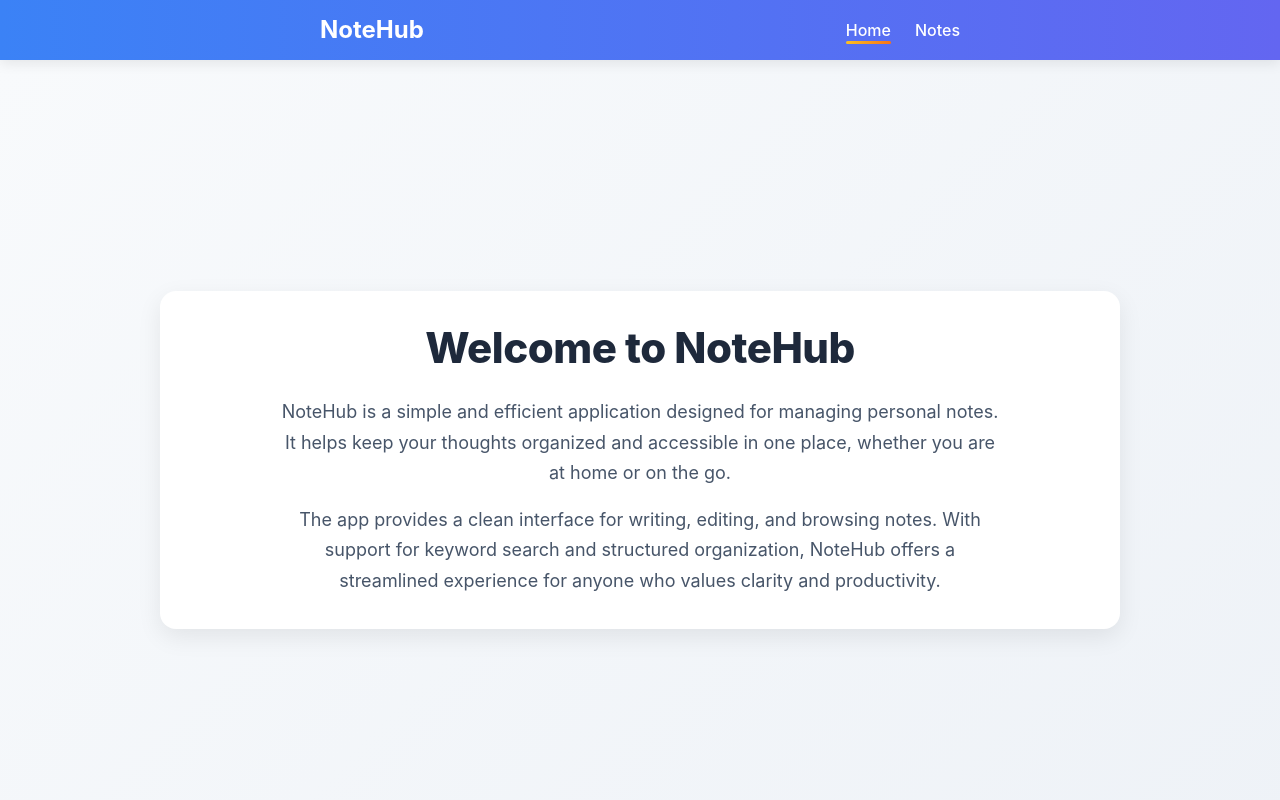
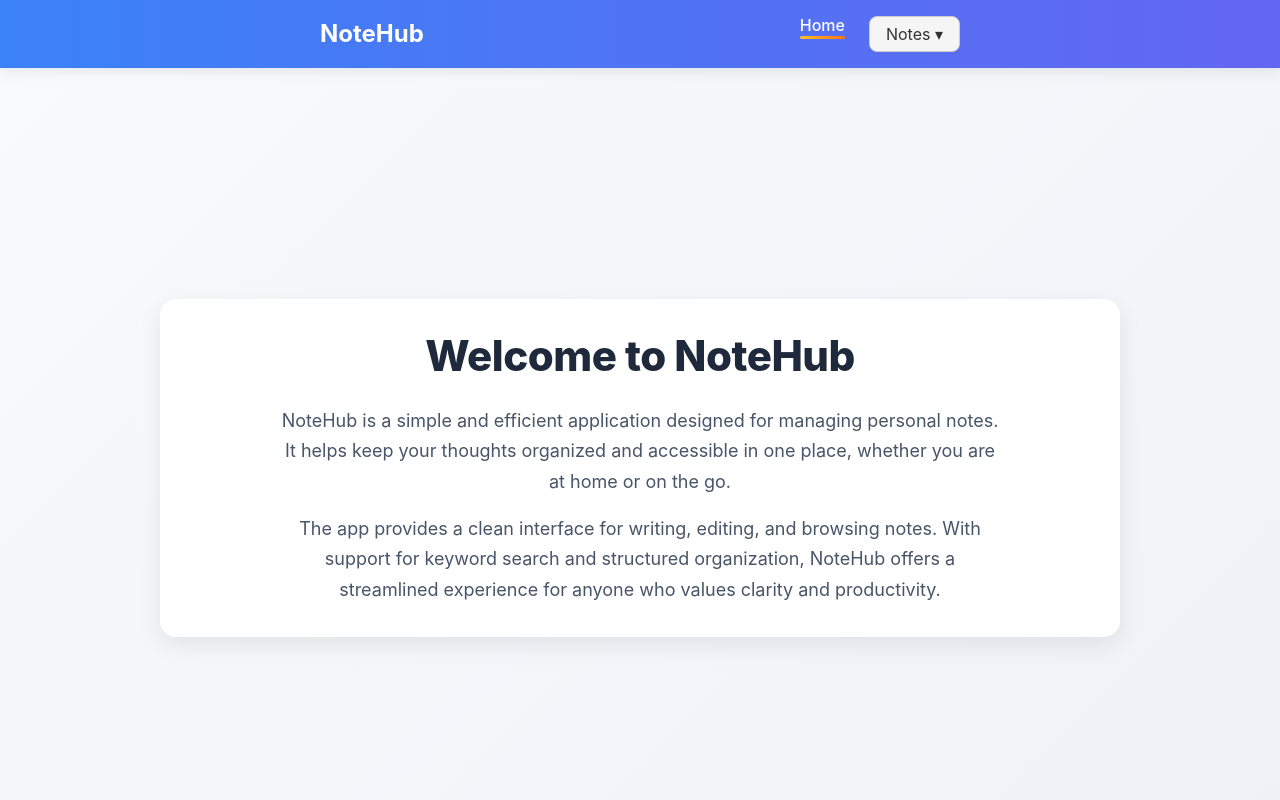
Before and after one commit to bohdan-miskov/notehub-nextjs, a Next.js app: page / in a window 1280 px wide. Shown: the top 800 px of the page. Built offline with nearby package versions, Linux system fonts and the light colour scheme.

Commit message:
Add interactive functions for TagsMenu

```diff
--- a/components/Header/Header.tsx
+++ b/components/Header/Header.tsx
@@ -1,6 +1,7 @@
 import Link from 'next/link';
 import css from './Header.module.css';
 import { ActiveLink } from '../ActiveLink/ActiveLink';
+import TagsMenu from '../TagsMenu/TagsMenu';
 
 export default function Header() {
   return (
@@ -17,9 +18,10 @@ export default function Header() {
               </ActiveLink>
             </li>
             <li>
-              <ActiveLink href="/notes" activeClassName={css.active}>
+              {/* <ActiveLink href="/notes" activeClassName={css.active}>
                 Notes
-              </ActiveLink>
+              </ActiveLink> */}
+              <TagsMenu />
             </li>
           </ul>
         </nav>
--- a/components/SidebarNotes/SidebarNotes.tsx
+++ b/components/SidebarNotes/SidebarNotes.tsx
@@ -9,7 +9,7 @@ export default function SidebarNotes() {
       <ul className={css.menuList}>
         {['all', ...TAGS_ARRAY].map((tag, index) => (
           <li className={css.menuItem} key={`tags-menu-item-${index}`}>
-            <Link href={`/notes/filters/${tag}`} className={css.menuLink}>
+            <Link href={`/notes/filter/${tag}`} className={css.menuLink}>
               {tag}
             </Link>
           </li>
--- a/components/TagsMenu/TagsMenu.module.css
+++ b/components/TagsMenu/TagsMenu.module.css
@@ -34,6 +34,19 @@
   list-style: none;
   min-width: 180px;
   z-index: 1000;
+
+  pointer-events: none;
+  transform: translateY(-15px);
+  opacity: 0;
+
+  transition: 300ms ease-in;
+  transition-property: transform, opacity;
+}
+
+.isOpen {
+  transform: translateY(0);
+  opacity: 1;
+  pointer-events: auto;
 }
 
 .menuItem {
--- a/components/TagsMenu/TagsMenu.tsx
+++ b/components/TagsMenu/TagsMenu.tsx
@@ -1,15 +1,26 @@
+'use client';
+
 import { TAGS_ARRAY } from '@/constants';
 import css from './TagsMenu.module.css';
 import Link from 'next/link';
+import clsx from 'clsx';
+import { useState } from 'react';
 
 export default function TagsMenu() {
+  const [isMenuOpen, setIsMenuOpen] = useState(false);
+
+  function onToggleMenu() {
+    setIsMenuOpen(prevIsOpen => !prevIsOpen);
+  }
   return (
     <div className={css.menuContainer}>
-      <button className={css.menuButton}>Notes ▾</button>
-      <ul className={css.menuList}>
+      <button className={css.menuButton} onClick={onToggleMenu}>
+        Notes ▾
+      </button>
+      <ul className={clsx(isMenuOpen && css.isOpen, css.menuList)}>
         {['all', ...TAGS_ARRAY].map((tag, index) => (
           <li className={css.menuItem} key={`tags-menu-item-${index}`}>
-            <Link href={`/notes/filters/${tag}`} className={css.menuLink}>
+            <Link href={`/notes/filter/${tag}`} className={css.menuLink}>
               {tag}
             </Link>
           </li>
```
